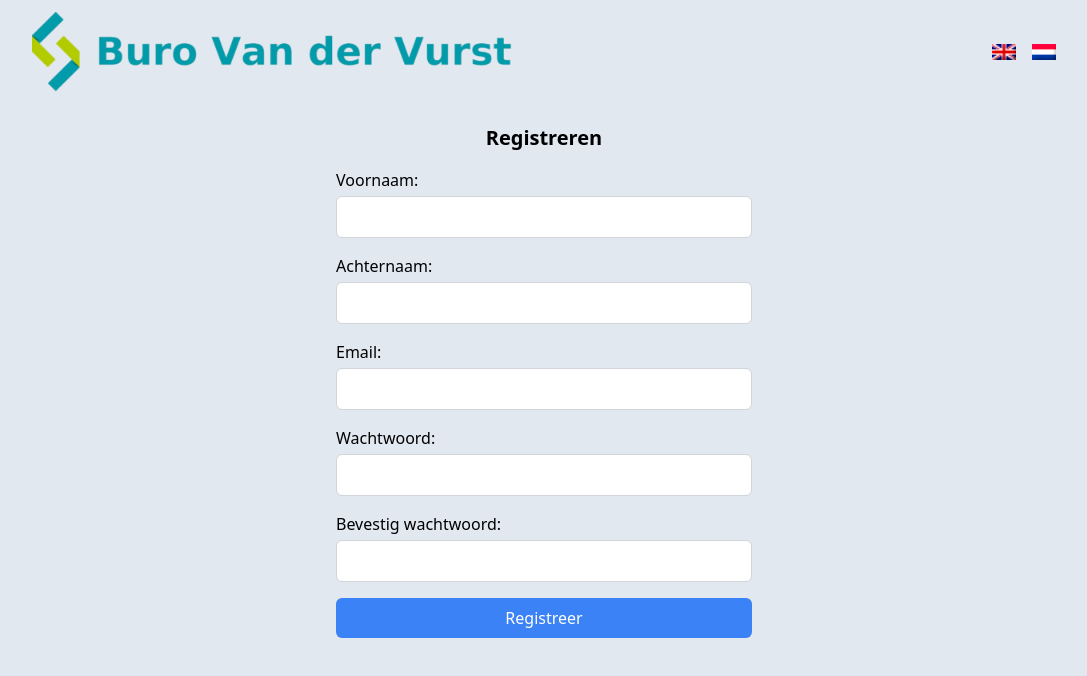
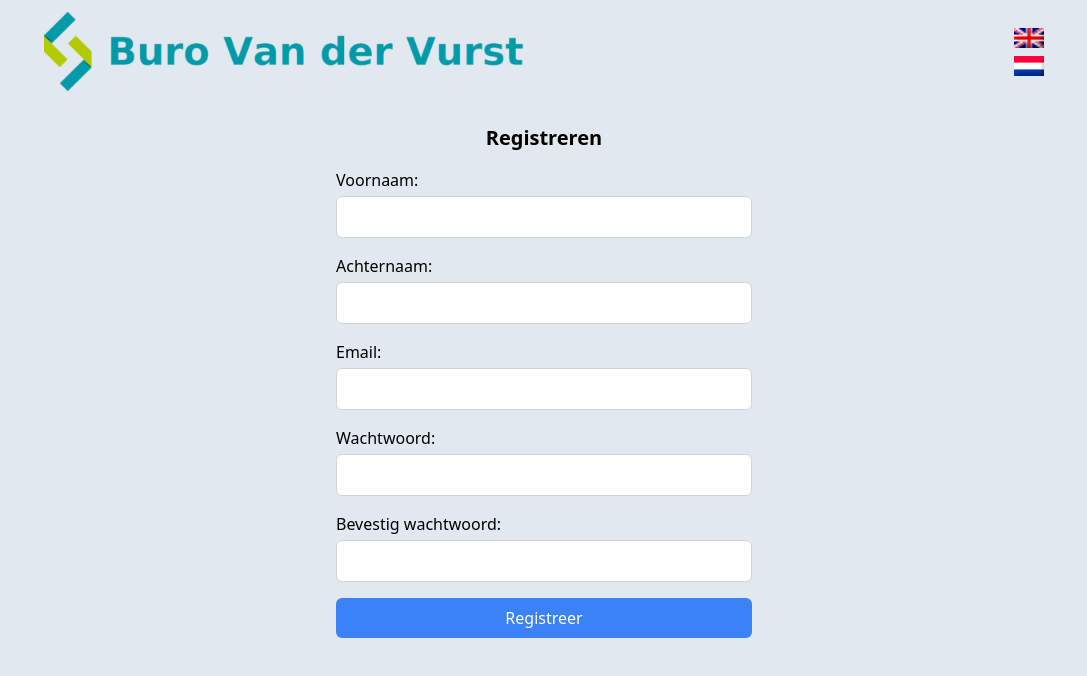
Before and after one commit to LennartVerbruggen/bvdv, a Next.js app in the folder frontend/: page / in a window 1280 px wide. Shown: the top 676 px of the page, without its empty margins (96-1183 px from the left). Built offline with nearby package versions, Linux system fonts and the light colour scheme.

Commit message:
styling for navbar

```diff
--- a/frontend/app/page.js
+++ b/frontend/app/page.js
@@ -20,19 +20,19 @@ const Home = () => {
       </head>
       <body className="bg-slate-200">
         <div className="container mx-auto pt-3 max-w-screen-lg">
-          <div className="flex items-center justify-between mb-4">
+          <div className="flex items-center justify-between mb-4 px-3">
             {/* Logo */}
             <a href="https://burovandervurst.com/" target="_blank" rel="noopener noreferrer">
-              <img src="/bvdv-logo.png" alt="Logo" className="h-20 cursor-pointer" />
+              <img src="/bvdv-logo.png" alt="Logo" className="h-10 md:h-20 cursor-pointer" />
             </a>
 
             {/* Flags */}
-            <div className="flex space-x-4">
+            <div className="flex-col space-y-2">
               {/* Flag of England */}
               <img
                 src="/en.png"
                 alt="Flag of England"
-                className="h-4 cursor-pointer"
+                className="h-4 md:h-5 cursor-pointer"
                 onClick={() => handleFlagClick(true)}
               />
 
@@ -40,7 +40,7 @@ const Home = () => {
               <img
                 src="/nl.png"
                 alt="Flag of Netherlands"
-                className="h-4 cursor-pointer"
+                className="h-4 md:h-5 cursor-pointer"
                 onClick={() => handleFlagClick(false)}
               />
             </div>
--- a/frontend/pages/admin.js
+++ b/frontend/pages/admin.js
@@ -242,39 +242,39 @@ const Admin = () => {
                             <tbody>
                                 <tr>
                                     <td className="py-2 px-4 border border-gray-200">Groep</td>
-                                    <td className="py-2 px-4 border border-gray-200">{statsGroep.Groep}</td>
+                                    <td className="py-2 px-4 border border-gray-200">{totGroep.Groep}</td>
                                 </tr>
                                 <tr>
                                     <td className="py-2 px-4 border border-gray-200">Aantal deelnemers</td>
-                                    <td className="py-2 px-4 border border-gray-200">{statsGroep.Aantal_deelnemers}</td>
+                                    <td className="py-2 px-4 border border-gray-200">{totGroep.Aantal_deelnemers}</td>
                                 </tr>
                                 <tr>
                                     <td className="py-2 px-4 border border-gray-200">Aantal letterparen naam</td>
-                                    <td className="py-2 px-4 border border-gray-200">{statsGroep.Aantal_letterparen_naam}</td>
+                                    <td className="py-2 px-4 border border-gray-200">{totGroep.Aantal_letterparen_naam}</td>
                                 </tr>
                                 <tr>
                                     <td className="py-2 px-4 border border-gray-200">Aantal letterparen dummy</td>
-                                    <td className="py-2 px-4 border border-gray-200">{statsGroep.Aantal_letterparen_dummy}</td>
+                                    <td className="py-2 px-4 border border-gray-200">{totGroep.Aantal_letterparen_dummy}</td>
                                 </tr>
                                 <tr>
                                     <td className="py-2 px-4 border border-gray-200">Totaal letterparen</td>
-                                    <td className="py-2 px-4 border border-gray-200">{statsGroep.Totaal_letterparen}</td>
+                                    <td className="py-2 px-4 border border-gray-200">{totGroep.Totaal_letterparen}</td>
                                 </tr>
                                 <tr>
                                     <td className="py-2 px-4 border border-gray-200">Aantal eigen letters verworpen</td>
-                                    <td className="py-2 px-4 border border-gray-200">{statsGroep.Aantal_eigen_letters_verworpen}</td>
+                                    <td className="py-2 px-4 border border-gray-200">{totGroep.Aantal_eigen_letters_verworpen}</td>
                                 </tr>
                                 <tr>
                                     <td className="py-2 px-4 border border-gray-200">Aantal vreemde letters verworpen</td>
-                                    <td className="py-2 px-4 border border-gray-200">{statsGroep.Aantal_vreemde_letters_verworpen}</td>
+                                    <td className="py-2 px-4 border border-gray-200">{totGroep.Aantal_vreemde_letters_verworpen}</td>
                                 </tr>
                                 <tr>
                                     <td className="py-2 px-4 border border-gray-200">Significantie</td>
-                                    <td className="py-2 px-4 border border-gray-200">{statsGroep.Significantie}</td>
+                                    <td className="py-2 px-4 border border-gray-200">{totGroep.Significantie}</td>
                                 </tr>
                                 <tr>
                                     <td className="py-2 px-4 border border-gray-200">Actief</td>
-                                    <td className="py-2 px-4 border border-gray-200">{statsGroep.Actief ? 'Ja' : 'Nee'}</td>
+                                    <td className="py-2 px-4 border border-gray-200">{totGroep.Actief ? 'Ja' : 'Nee'}</td>
                                 </tr>
                             </tbody>
                         </table>
```
